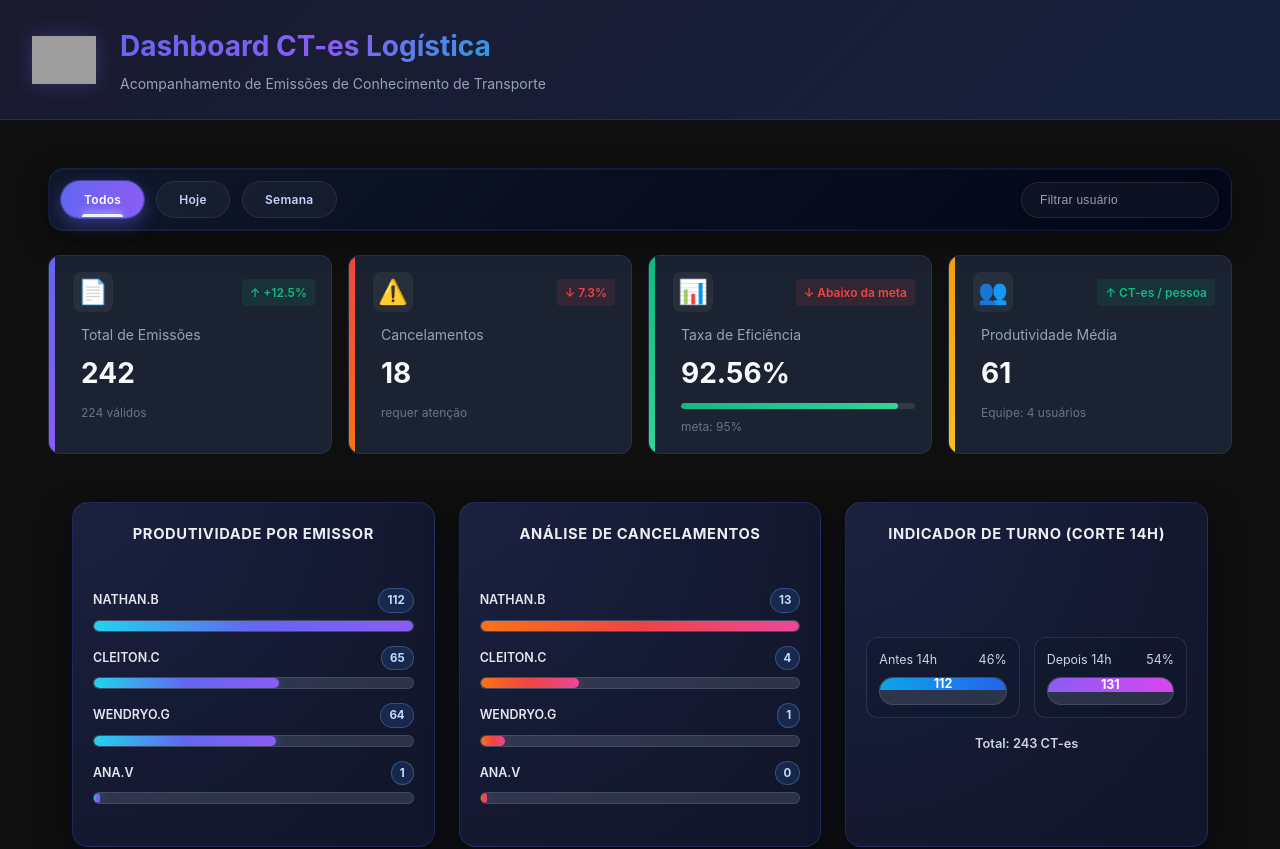
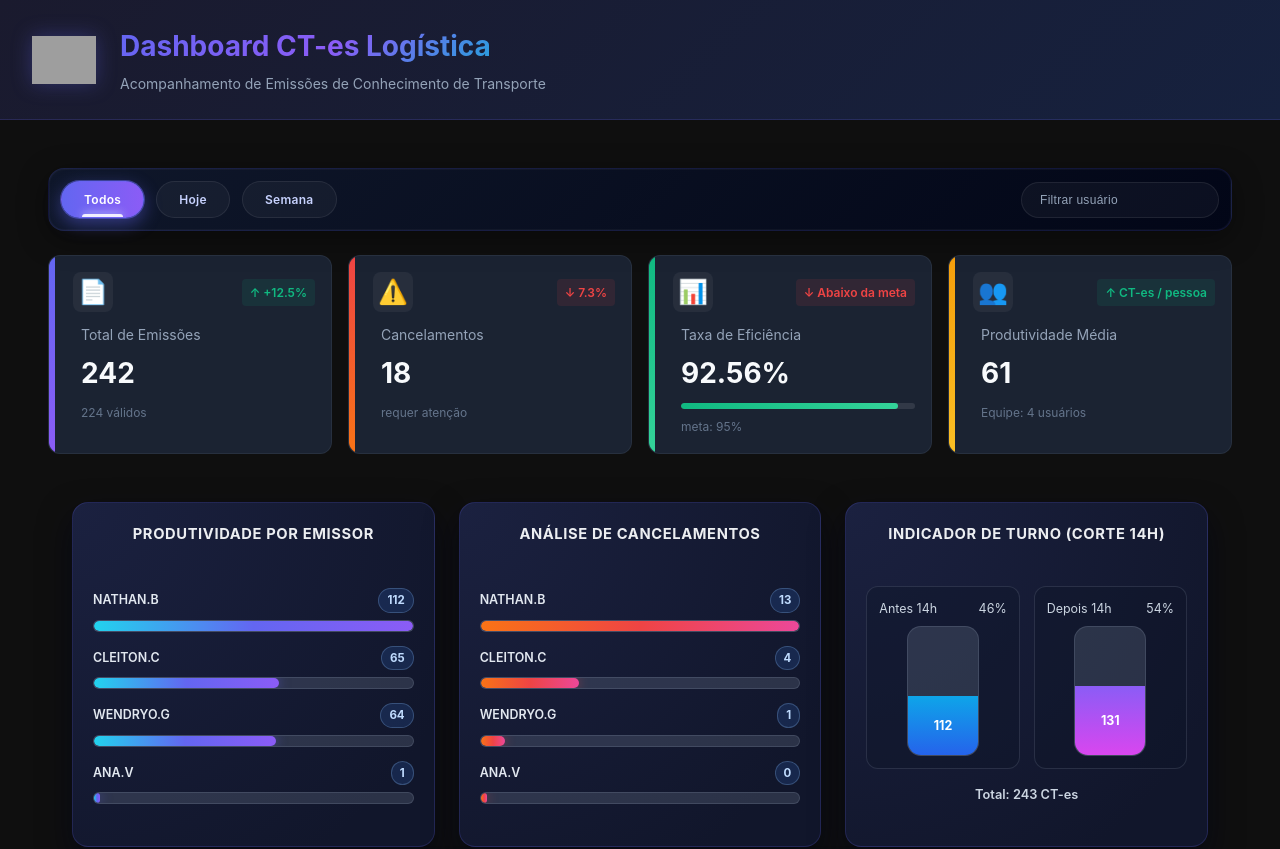
Before and after one commit to nathanbarretosilveira-dev/dash, a React (Vite) app: page / in a window 1280 px wide. Shown: the top 849 px of the page. Built offline with nearby package versions, Linux system fonts and the light colour scheme; grey boxes are pictures that could not be loaded.

Commit message:
Update charts.css

```diff
--- a/src/components/charts.css
+++ b/src/components/charts.css
@@ -155,6 +155,7 @@
   flex-direction: column;
   gap: 7px;
   padding: 12px;
+  align-items: center;
   border-radius: 12px;
   background: rgba(15, 23, 42, 0.42);
   border: 1px solid rgba(148, 163, 184, 0.18);
@@ -163,35 +164,40 @@
 .turno-info {
   display: flex;
   justify-content: space-between;
+  width: 100%;
   font-size: 0.78rem;
   color: #cbd5e1;
 }
 
 .turno-bar-wrapper {
-  height: 28px;
+  width: 72px;
+  height: 130px;
   background: rgba(148, 163, 184, 0.2);
-  border-radius: 999px;
+  border-radius: 14px;
   overflow: hidden;
   border: 1px solid rgba(148, 163, 184, 0.2);
+  display: flex;
+  align-items: flex-end;
+  justify-content: center;
 }
 
 .turno-bar {
-  height: 100%;
+  width: 100%;
   display: flex;
   align-items: center;
   justify-content: center;
   font-size: 0.78rem;
   font-weight: 700;
   color: #fff;
-  transition: width 0.6s ease;
+  transition: height 0.6s ease;
 }
 
 .turno-bar.antes {
-  background: linear-gradient(90deg, #0ea5e9, #2563eb);
+  background: linear-gradient(180deg, #0ea5e9, #2563eb);
 }
 
 .turno-bar.depois {
-  background: linear-gradient(90deg, #8b5cf6, #d946ef);
+  background: linear-gradient(180deg, #8b5cf6, #d946ef);
 }
 
 .turno-total {
```
